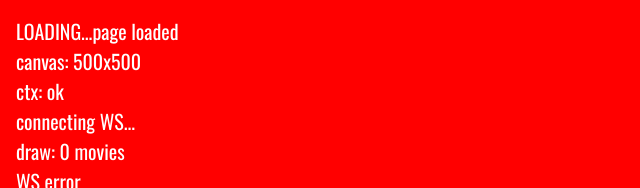
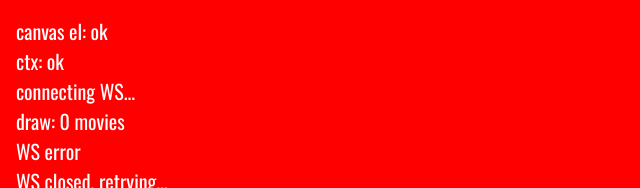
Before and after one commit to Eoghan4/lgtv, a website: page public/index.html in a window 1280 px wide. Shown: the top 188 px of the page, without its empty margins (0-640 px from the left). Drawn offline with nearby package versions, Linux system fonts and the light colour scheme; no server answers.

Commit message:
Wrap script in try/catch to surface JS errors on TV

```diff
--- a/public/index.html
+++ b/public/index.html
@@ -338,18 +338,17 @@
   </div>
 
   <script>
+    const dbg = document.getElementById('debug');
+    function log(msg) { dbg.innerHTML = dbg.innerHTML.replace('LOADING...','') + msg + '<br>'; }
+
+    try {
     const canvas = document.getElementById('wheel');
+    log('canvas el: ' + (canvas ? 'ok' : 'MISSING'));
     const ctx = canvas.getContext('2d');
+    log('ctx: ' + (ctx ? 'ok' : 'FAILED'));
     const RADIUS = 240;
     const CX = canvas.width / 2;
     const CY = canvas.height / 2;
-
-    const dbg = document.getElementById('debug');
-    function log(msg) { dbg.innerHTML += msg + '<br>'; }
-
-    log('page loaded');
-    log('canvas: ' + canvas.width + 'x' + canvas.height);
-    log('ctx: ' + (ctx ? 'ok' : 'FAILED'));
 
     const COLORS = [
       '#8b0000', '#4a0066', '#1a5200', '#004444',
@@ -603,6 +602,7 @@
     // Initial draw
     drawWheel();
     startIdleSpin();
+    } catch(e) { log('CRASH: ' + e.message + ' ' + e.stack); }
   </script>
 </body>
 </html>
```
